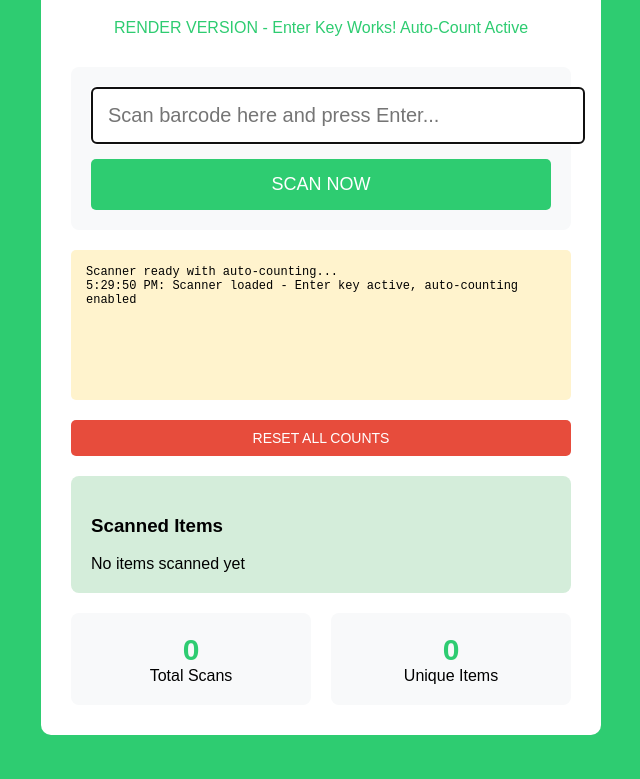
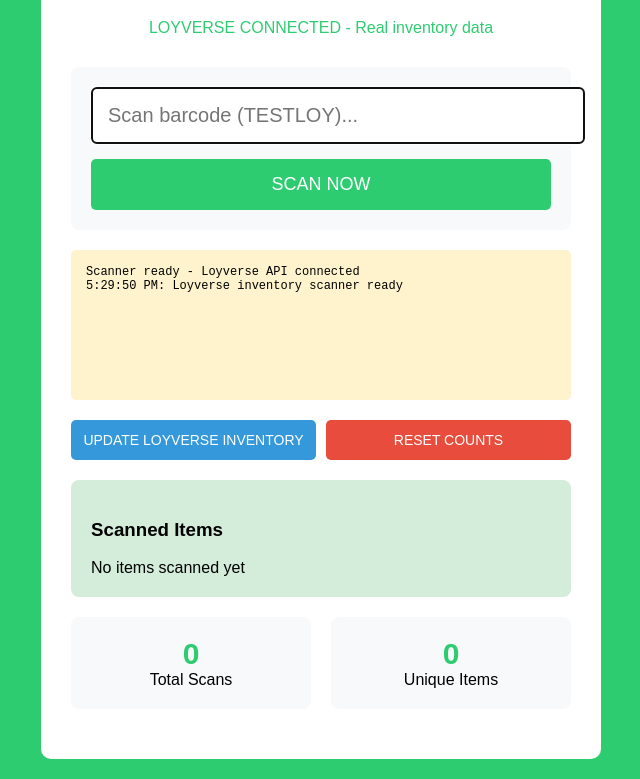
Before and after one commit to sirenncryptic/ScannerApp, a website: page index.html in a window 1280 px wide. Shown: the part 111-890 px from the top of the page, without its empty margins (319-959 px from the left). Before the commit the page ends 866 px from the top, so only its background shows below. Drawn offline with Linux system fonts and the light colour scheme.

Commit message:
Update index.html

```diff
--- a/index.html
+++ b/index.html
@@ -13,27 +13,33 @@
         .log { background: #fff3cd; padding: 15px; border-radius: 5px; margin-bottom: 20px; height: 120px; overflow-y: scroll; font-family: monospace; font-size: 12px; }
         .results { background: #d4edda; padding: 20px; border-radius: 8px; margin-bottom: 20px; }
         .item { padding: 10px; background: white; margin: 10px 0; border-radius: 5px; border-left: 4px solid #2ecc71; }
-        .stats { display: flex; gap: 20px; }
+        .stats { display: flex; gap: 20px; margin-bottom: 20px; }
         .stat { flex: 1; text-align: center; background: #f8f9fa; padding: 20px; border-radius: 8px; }
         .stat-num { font-size: 30px; font-weight: bold; color: #2ecc71; }
-        .reset-btn { width: 100%; padding: 10px; background: #e74c3c; color: white; border: none; font-size: 14px; border-radius: 5px; cursor: pointer; margin-bottom: 20px; }
+        .btn-row { display: flex; gap: 10px; margin-bottom: 20px; }
+        .btn-half { flex: 1; padding: 12px; border: none; border-radius: 5px; cursor: pointer; font-size: 14px; }
+        .btn-loyverse { background: #3498db; color: white; }
+        .btn-reset { background: #e74c3c; color: white; }
     </style>
 </head>
 <body>
     <div class="app">
         <div class="title">
             <h1>Inked Out Scanner</h1>
-            <p>RENDER VERSION - Enter Key Works! Auto-Count Active</p>
+            <p>LOYVERSE CONNECTED - Real inventory data</p>
         </div>
 
         <div class="scanner">
-            <input type="text" id="barcodeInput" class="barcode-input" placeholder="Scan barcode here and press Enter...">
+            <input type="text" id="barcodeInput" class="barcode-input" placeholder="Scan barcode (TESTLOY)...">
             <button class="scan-btn" onclick="performScan()">SCAN NOW</button>
         </div>
 
-        <div class="log" id="logArea">Scanner ready with auto-counting...<br></div>
+        <div class="log" id="logArea">Scanner ready - Loyverse API connected<br></div>
 
-        <button class="reset-btn" onclick="resetCounts()">RESET ALL COUNTS</button>
+        <div class="btn-row">
+            <button class="btn-half btn-loyverse" onclick="updateLoyverse()">UPDATE LOYVERSE INVENTORY</button>
+            <button class="btn-half btn-reset" onclick="resetCounts()">RESET COUNTS</button>
+        </div>
 
         <div class="results">
             <h3>Scanned Items</h3>
@@ -66,7 +72,11 @@
 
             let itemsHtml = '';
             scannedItems.forEach((item, code) => {
-                itemsHtml += `<div class="item"><strong>${item.product}</strong><br>Code: ${code} | Count: ${item.counted}</div>`;
+                itemsHtml += `<div class="item">
+                    <strong>${item.product}</strong><br>
+                    Code: ${code} | Scanned: ${item.counted} | Loyverse Stock: ${item.currentStock}
+                    <br>Difference: ${item.difference > 0 ? '+' : ''}${item.difference}
+                </div>`;
             });
             document.getElementById('itemsList').innerHTML = itemsHtml;
         }
@@ -80,7 +90,7 @@
                 return;
             }
 
-            addLog(`Scanning: ${barcode}`);
+            addLog(`Looking up: ${barcode} in Loyverse...`);
 
             fetch('/scan', {
                 method: 'POST',
@@ -90,7 +100,7 @@
             .then(response => response.json())
             .then(data => {
                 if (data.success) {
-                    addLog(`SUCCESS: ${data.product} - Count: ${data.counted}`);
+                    addLog(`FOUND: ${data.product} - Count: ${data.counted} (Stock: ${data.currentStock})`);
                     updateDisplay(barcode, data);
                     input.value = '';
                     input.focus();
@@ -103,11 +113,34 @@
             });
         }
 
+        function updateLoyverse() {
+            if (scannedItems.size === 0) {
+                addLog('No scans to update');
+                return;
+            }
+
+            if (!confirm('Update Loyverse inventory with scanned counts?')) return;
+
+            addLog('Updating Loyverse inventory...');
+
+            fetch('/update-loyverse', { method: 'POST' })
+            .then(response => response.json())
+            .then(data => {
+                if (data.success) {
+                    addLog(`SUCCESS: ${data.message}`);
+                } else {
+                    addLog(`UPDATE FAILED: ${data.error}`);
+                }
+            })
+            .catch(error => {
+                addLog(`Update error: ${error}`);
+            });
+        }
+
         function resetCounts() {
             if (confirm('Reset all scan counts?')) {
                 fetch('/reset', { method: 'POST' })
-                .then(response => response.json())
-                .then(data => {
+                .then(() => {
                     addLog('All counts reset');
                     totalScans = 0;
                     scannedItems.clear();
@@ -118,18 +151,17 @@
             }
         }
 
-        // ENTER KEY SUPPORT
+        // Enter key support
         document.getElementById('barcodeInput').addEventListener('keydown', function(e) {
             if (e.key === 'Enter') {
-                addLog('Enter key detected!');
                 performScan();
             }
         });
 
-        // Focus input when page loads
+        // Initialize
         window.addEventListener('load', function() {
             document.getElementById('barcodeInput').focus();
-            addLog('Scanner loaded - Enter key active, auto-counting enabled');
+            addLog('Loyverse inventory scanner ready');
         });
     </script>
 </body>
```
